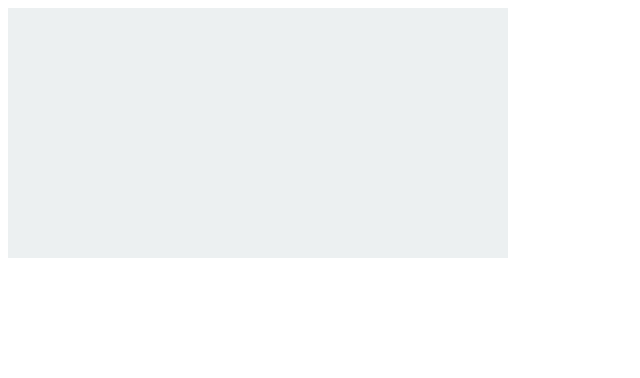
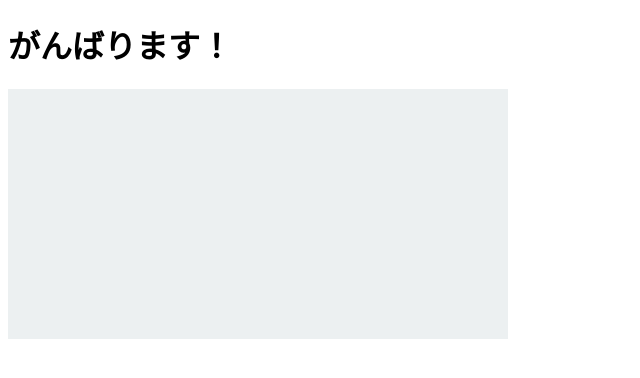
Before and after one commit to cosmoworld/cosmoworld.github.io, a plain HTML site: page index.html in a window 1280 px wide. Shown: the whole page, without its empty margins (0-640 px from the left). Drawn offline with Linux system fonts and the light colour scheme.

Commit message:
Add files via upload

```diff
--- a/index.html
+++ b/index.html
@@ -11,6 +11,7 @@
   </style>
 </head>
 <body>
+  <h1>がんばります！</h1>
   <canvas id="mycanvas" width="500" height="250">
     Canvasに対応したブラウザを用意してください。
   </canvas>
```
